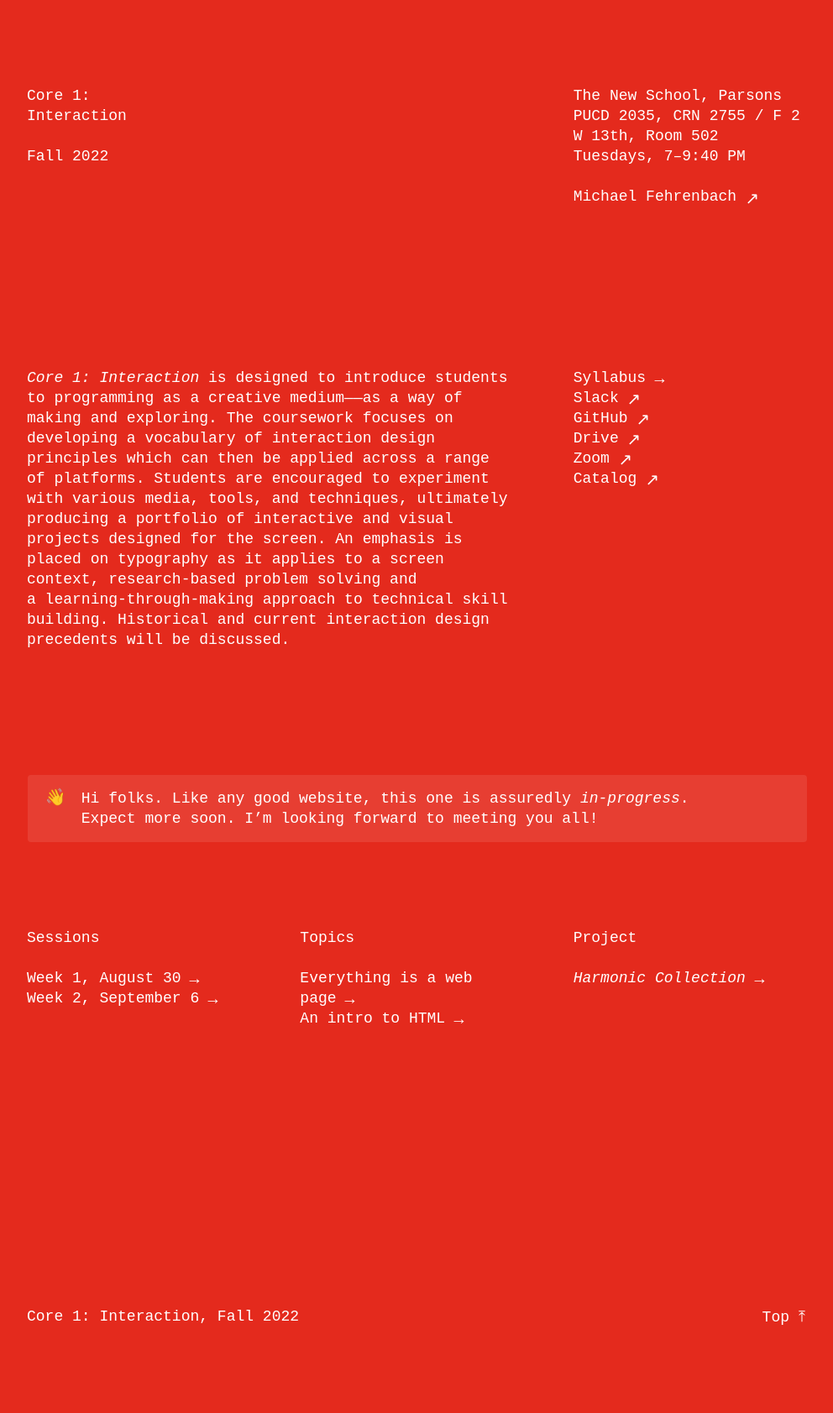
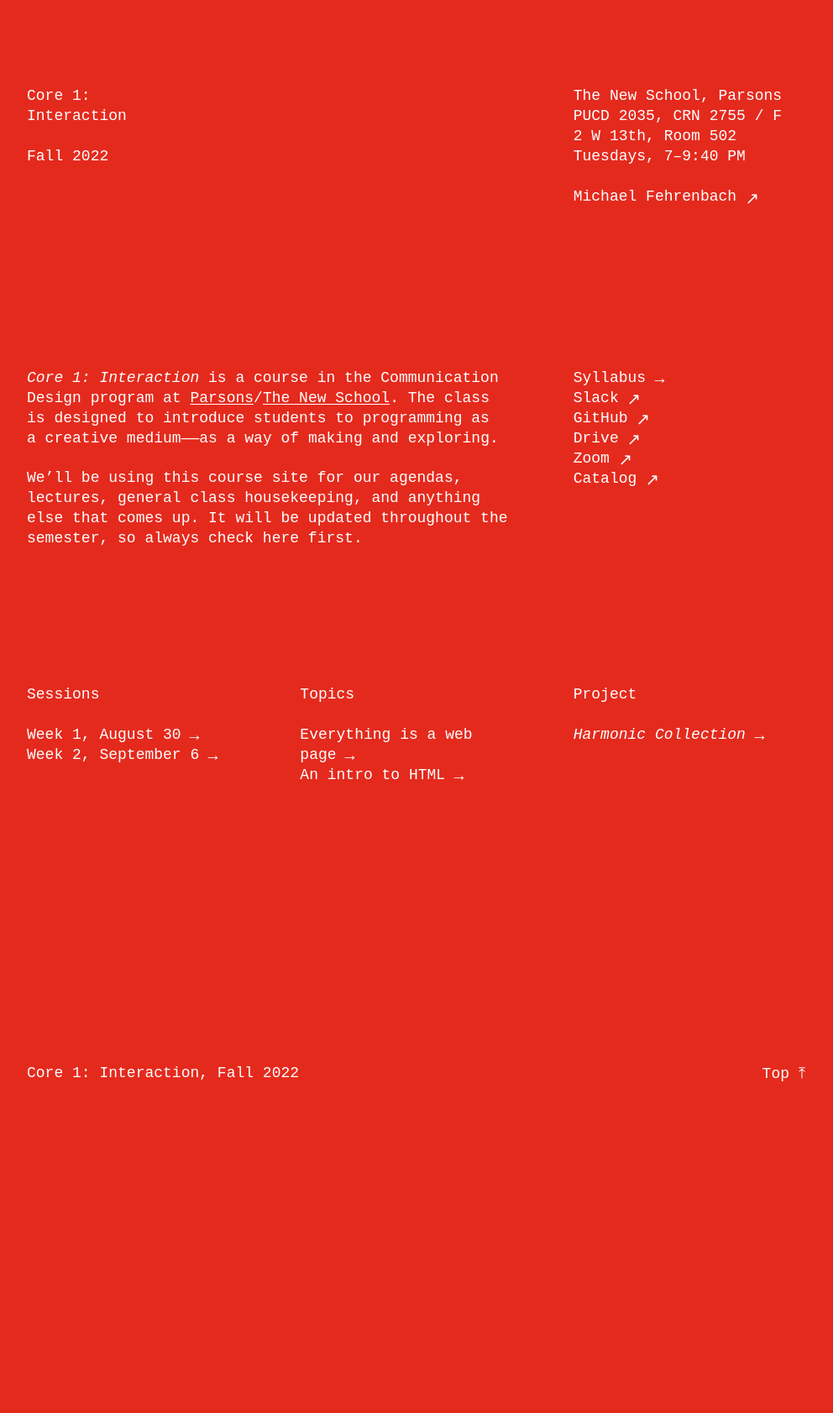
Before and after one commit to core-interaction/core-interaction.github.io, a Jekyll site: the page built from index.md, in a window 1280 px wide. Shown: the whole page at 84% size, without its empty margins (143-1135 px from the left). Built offline with Jekyll 4.4.1, drawn with Linux system fonts in a browser that asks for light colours; after the commit the page ends 1393 px from its top, so only the background shows below that.

Commit message:
Update index.

```diff
--- a/_layouts/index.html
+++ b/_layouts/index.html
@@ -12,7 +12,7 @@ layout: default
 		<h1>{{ page.title }}</h1>
 		<p>{{ page.strings.term }}</p>
 		<address>
-			<p>{{ page.strings.about }}</p>
+			<p>{{ page.strings.about | newline_to_br }}</p>
 			<div>
 				{% for instructor in page.instructor %}
 					<p><a href="{{ instructor.url }}">{{ instructor.name }}</a></p>
--- a/index.md
+++ b/index.md
@@ -17,8 +17,8 @@ links:
 strings:
   about: |
     The New School, Parsons
-    PUCD 2035, CRN 2755 / F
-    2 W 13th, Room 502
+    PUCD 2035, CRN 2755 / F
+    2 W 13th, Room 502
     Tuesdays, 7–9:40 PM
   classes:  Sessions
   current:  This week
@@ -37,7 +37,8 @@ instructor:
 
 
 
-*Core 1: Interaction* is designed to introduce students to programming as a creative medium—as a way of making and exploring. The coursework focuses on developing a vocabulary of interaction design principles which can then be applied across a range of platforms. Students are encouraged to experiment with various media, tools, and techniques, ultimately producing a portfolio of interactive and visual projects designed for the screen. An emphasis is placed on typography as it applies to a screen context, research-based problem solving and a learning-through-making approach to technical skill building. Historical and current interaction design precedents will be discussed.
+
+*Core 1: Interaction* is a course in the Communication Design program at [Parsons](https://www.newschool.edu/parsons/)/[The New School](https://www.newschool.edu). The class is designed to introduce students to programming as a creative medium—as a way of making and exploring.
 {: .left }
 
 * [Syllabus](/syllabus)
@@ -46,7 +47,7 @@ instructor:
 * [Drive](https://drive.google.com/drive/folders/1pPSCRnGN7Ym7ZFyBl5n_HvKvArrpo_B6)
 * [Zoom](https://NewSchool.zoom.us/j/99185050065)
 * [Catalog](https://courses.newschool.edu/courses/PUCD2035)
-{: .icon-link .no-marker .right }
+{: .icon-link .no-marker .right rows="2" }
 
-> Hi folks. Like any good website, this one is assuredly *in-progress*. Expect more soon. I’m looking forward to meeting you all!
-{: .callout icon='👋' }
+We’ll be using this course site for our agendas, lectures, general class housekeeping, and anything else that comes up. It will be updated throughout the semester, so always check here first.
+{: .left }
```
Also changed, not shown: topic/everything/index.md (+1 -1 lines).
